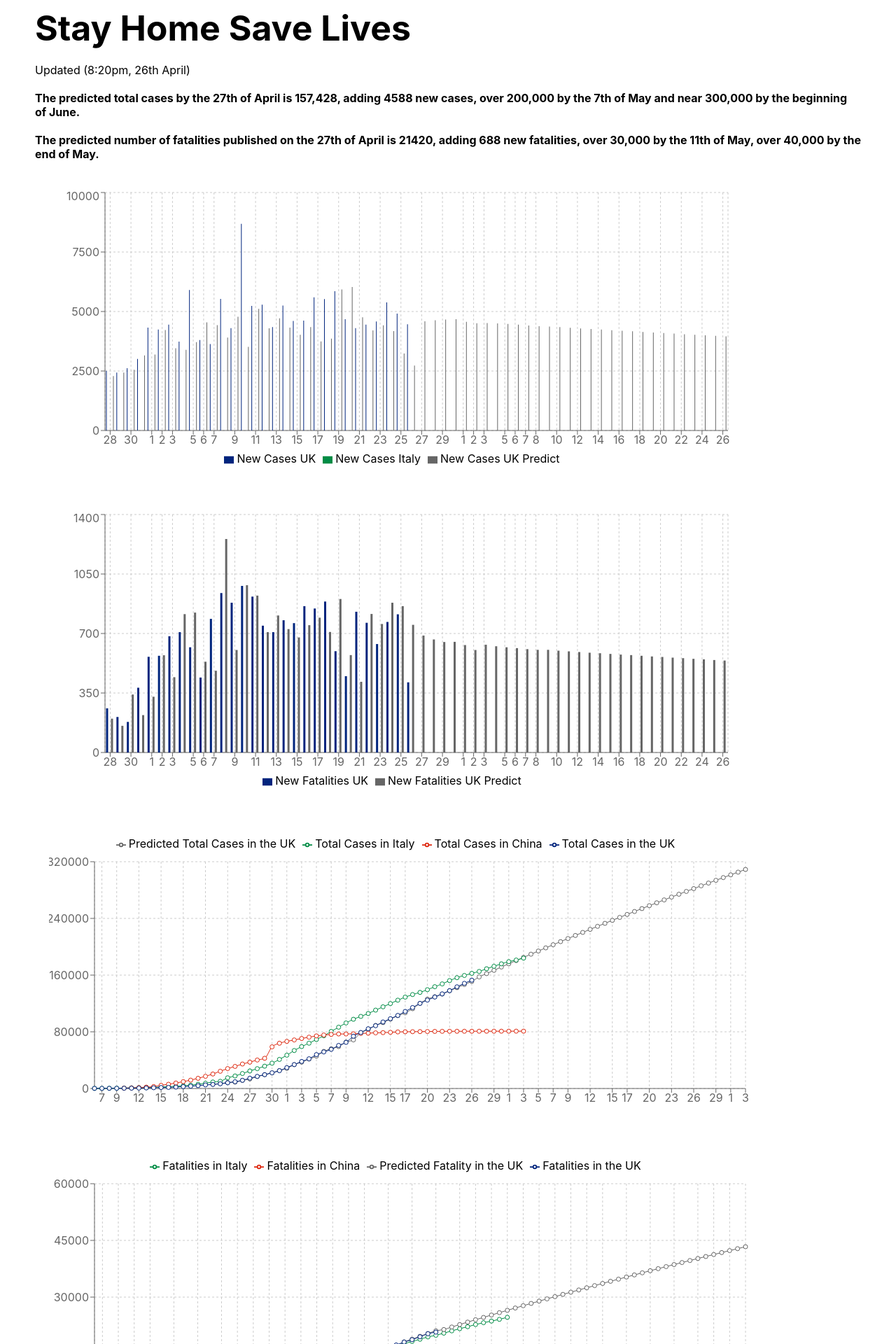
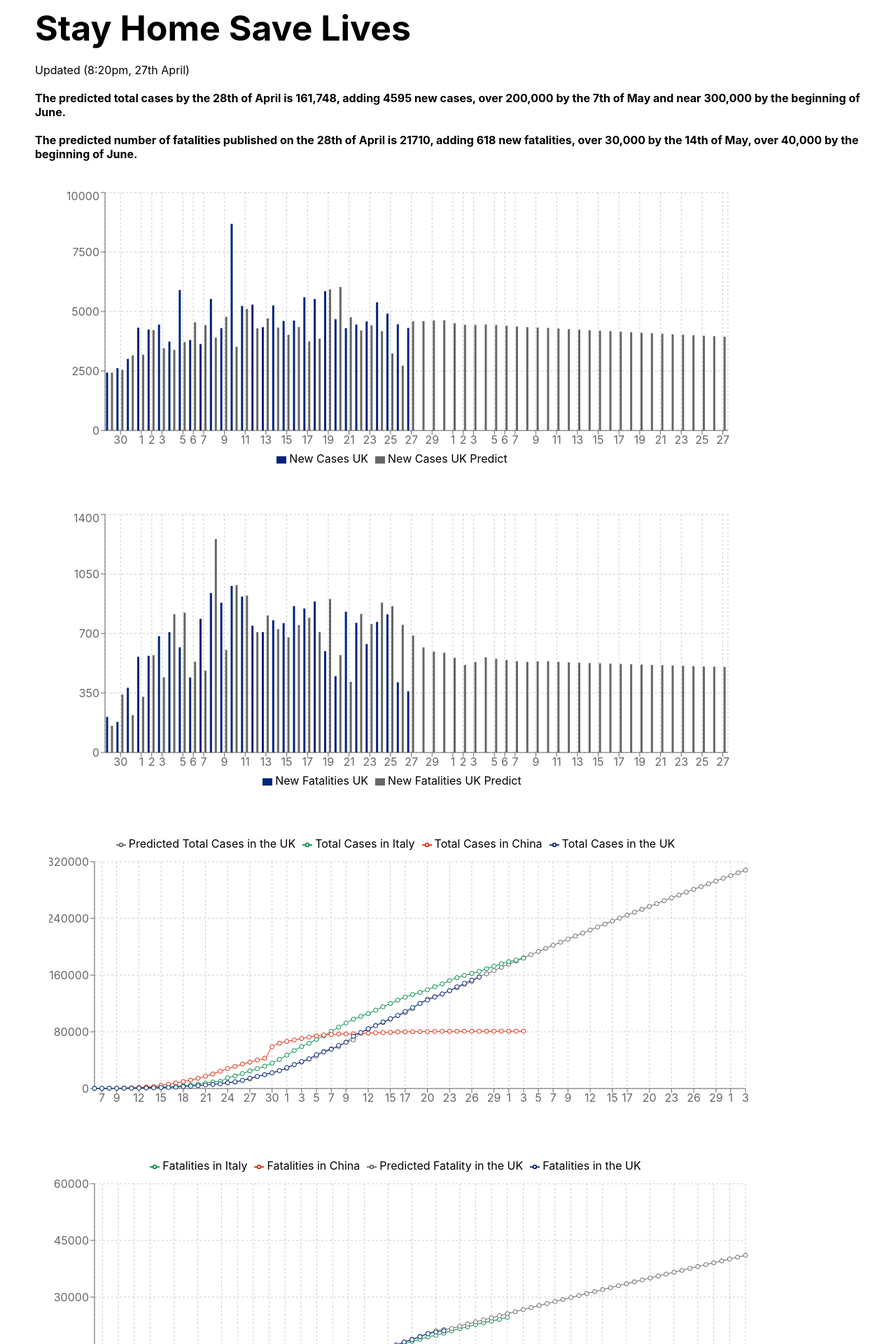
Before and after one commit to linamm/coronachart, a React (Create React App) app in the folder coronachart/: page / in a window 1280 px wide. Shown: the part 60-1980 px from the top of the page at 70% size. Built offline with nearby package versions, Linux system fonts and the light colour scheme.

Commit message:
update data and comments

```diff
--- a/coronachart/src/App.js
+++ b/coronachart/src/App.js
@@ -91,18 +91,18 @@ function App() {
       </div>
 
       <div style={styles.paragraph}>
-        Updated (8:20pm, 26th April)
+        Updated (8:20pm, 27th April)
         </div>
 
 
       <div style={styles.paragraph}>
         <b>
-          The predicted total cases by the 27th of April is 157,428, adding 4588 new cases, over 200,000 by the 7th of May and near 300,000 by the beginning of June.
+          The predicted total cases by the 28th of April is 161,748, adding 4595 new cases, over 200,000 by the 7th of May and near 300,000 by the beginning of June.
         </b>
       </div>
       <div style={styles.paragraph}>
         <b>
-          The predicted number of fatalities published on the 27th of April is 21420, adding 688 new fatalities, over 30,000 by the 11th of May, over 40,000 by the end of May.
+          The predicted number of fatalities published on the 28th of April is 21710, adding 618 new fatalities, over 30,000 by the 14th of May, over 40,000 by the beginning of June.
         </b>
       </div>
 
@@ -121,8 +121,6 @@ function App() {
             <Tooltip />
             <Legend />
             <Bar dataKey="uk" fill={colors.uk} name='New Cases UK'/>
-            <Bar dataKey="it" fill={colors.it} name='New Cases Italy'/>
-
             <Bar dataKey="uk_predict" fill={colors.uk_predict} name='New Cases UK Predict' />
             {/* <Bar dataKey="it" fill={colors.it} name='New Cases Italy Predict' /> */}
 
--- a/coronachart/src/Data.js
+++ b/coronachart/src/Data.js
@@ -48,7 +48,7 @@ import { getPredictCases, getNewCases, getFatalityRates } from './Predict.js';
   {"name": "24", "it": 18849, "cn": 3042, 'uk': 19506, 'uk_predict': 19619},
   {"name": "25", "it": 19468, "cn": 3070, 'uk': 20319, 'uk_predict': 20367},
   {"name": "26", "it": 19899, "cn": 3097, 'uk': 20732, 'uk_predict': 21070},
-  {"name": "27", "it": 20465, "cn": 3119},
+  {"name": "27", "it": 20465, "cn": 3119, 'uk': 21092, 'uk_predict': 21420},
   {"name": "28", "it": 21067, "cn": 3136},
   {"name": "29", "it": 21645, "cn": 3158},
   {"name": "30", "it": 22170, "cn": 3169 },
@@ -112,7 +112,7 @@ const raw_total_cases = [
   {"name": "24", "it": 156363, "cn": 80735, 'uk': 143464, 'uk_predict': 142251},
   {"name": "25", "it": 159516, "cn": 80754, 'uk': 148377, 'uk_predict': 146698},
   {"name": "26", "it": 162488, "cn": 80778, 'uk': 152840, 'uk_predict': 151102},
-  {"name": "27", "it": 165155, "cn": 80793},
+  {"name": "27", "it": 165155, "cn": 80793, 'uk': 157149, 'uk_predict': 157428},
   {"name": "28", "it": 168941, "cn": 80813},
   {"name": "29", "it": 172434, "cn": 80824},
   {"name": "30", "it": 175925, "cn": 80844},
@@ -124,15 +124,15 @@ const raw_total_cases = [
 export const numberOfDaysInTheFuture = 30;
 export const totalCaseStartDay = 6;
 export const fatalityCaseStartDay = 14;
-export const Today = 31 + 26; // 31 days in March + days in April
+export const Today = 31 + 27; // 31 days in March + days in April
 export const TodayTotalIndex = Today - totalCaseStartDay;
 export const TodayFatalityIndex = Today - fatalityCaseStartDay;
 const totalCases = getPredictCases(raw_total_cases, TodayTotalIndex, numberOfDaysInTheFuture);
 const fatalityCases = getPredictCases(raw_death_cases, TodayFatalityIndex, numberOfDaysInTheFuture);
 export const displayTotalCases = totalCases;
 export const displayFatalityCases = fatalityCases;
-export const newCases = getNewCases(totalCases, ['uk', 'uk_predict'], ['uk', 'uk']).slice(TodayTotalIndex - 30, TodayTotalIndex + numberOfDaysInTheFuture ); // Past 12 days and Future 10 days
-export const newFatalityCases = getNewCases(fatalityCases, ['uk', 'uk_predict'], ['uk', 'uk']).slice(TodayFatalityIndex - 30,TodayFatalityIndex + numberOfDaysInTheFuture ); // Past 12 days and Future 10 days
+export const newCases = getNewCases(totalCases, ['uk', 'uk_predict'], ['uk', 'uk']).slice(TodayTotalIndex - 30, TodayTotalIndex + numberOfDaysInTheFuture ); // Past 12 days and Future 30 days
+export const newFatalityCases = getNewCases(fatalityCases, ['uk', 'uk_predict'], ['uk', 'uk']).slice(TodayFatalityIndex - 30,TodayFatalityIndex + numberOfDaysInTheFuture ); // Past 12 days and Future 30 days
 
 export const fatalityRates = getFatalityRates(
   fatalityCases.slice(TodayFatalityIndex - 30, TodayFatalityIndex + numberOfDaysInTheFuture),
--- a/coronachart/src/Predict.js
+++ b/coronachart/src/Predict.js
@@ -1,4 +1,5 @@
 //TODO: refactor this to a generic function.
+//Deprecated
 const getAdjustFactor = (cases, point_latest) => {
   // Give the date closer higher weighing. Give a higher weight if we think the current trend is here to stay, otherwise, give it lower.
   // When unsure, give 0.5. When thinking historical data more important use a value that's less than 0.5. When it is a more representative change. use a value that is higher than 0.5.
@@ -26,7 +27,8 @@ const getSingleAdjucstFactor = (cases, index) => {
   return factor;
 };
 
-//Predict the cases: //Deprecated method using Italy trend to predict UK trend.
+//Predict the cases
+//Deprecated method using Italy trend to predict UK trend.
 export const getPredictCasesItalyTrend = (cases, point_latest) => {
   let temp = cases;
   const adjustFactor = getAdjustFactor(cases, point_latest);
@@ -110,7 +112,6 @@ export const getPredictCases = (cases, point_latest, predict_days) => {
 
       // }
 
-
       const uk_predict = Math.ceil(
         previous_uk + previous_new * new_cases_rate * (1 + new_rate_change)
       );
```
